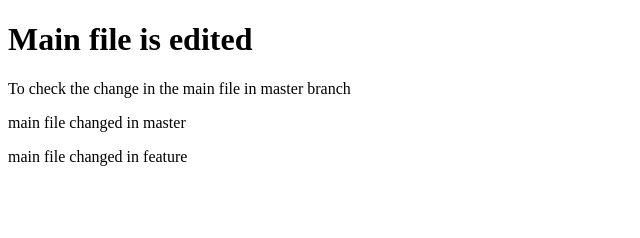
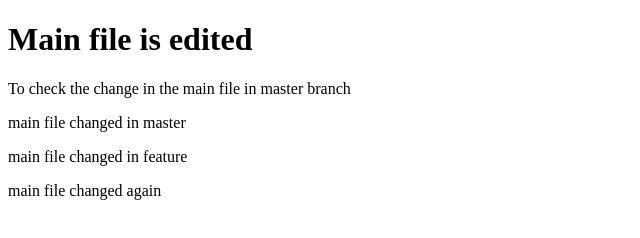
Before and after one commit to shahinam06/git-sample, a plain HTML site: page main.html in a window 1280 px wide. Shown: the whole page, without its empty margins (0-640 px from the left). Drawn offline with Linux system fonts and the light colour scheme.

Commit message:
main file changed again

```diff
--- a/main.html
+++ b/main.html
@@ -10,5 +10,6 @@
     <p>To check the change in the main file in master branch</p>
     <p>main file changed in master</p>
     <p>main file changed in feature</p>
+    <p>main file changed again</p>
  </body>
  </html>
```
